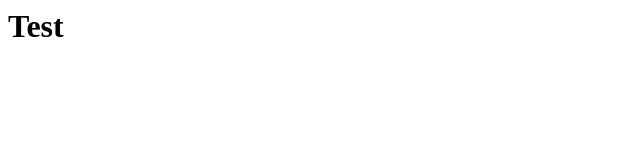
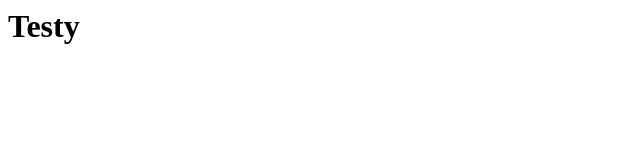
Before and after one commit to zzuczekk/test3, a plain HTML site: page index.html in a window 1280 px wide. Shown: the full height of the page, 0-640 px from the left. Drawn offline with Linux system fonts and the light colour scheme.

Commit message:
Update index.html
zmianamaster4

```diff
--- a/index.html
+++ b/index.html
@@ -3,6 +3,6 @@
     <title>Test</title>
 </head>
 <body>
-    <h1>Test</h1>
+    <h1>Testy</h1>
 </body>
 </html>
```
